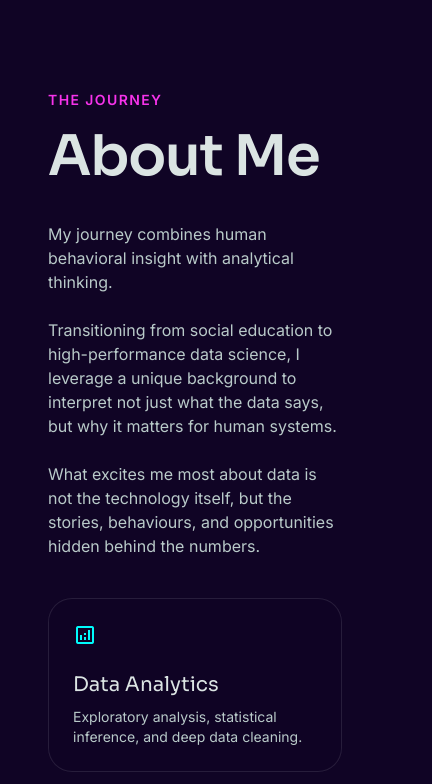
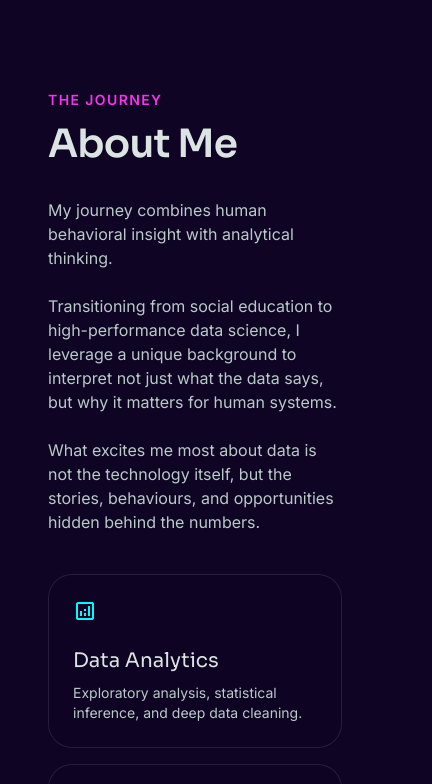
Before and after one commit to nsfacila/portfolio, a website: page index.html in a window 390 px wide. Shown: the part 1386-2170 px from the top of the page, 432 px wide, since content can reach past the window. Drawn offline with nearby package versions, Linux system fonts and the light colour scheme.

Commit message:
edited responsive

```diff
--- a/index.html
+++ b/index.html
@@ -127,6 +127,24 @@
         @media (min-width: 768px) {
             #project-filters {
                 flex-wrap: nowrap;
+            }
+        }
+
+        @media (max-width: 430px) {
+            html,
+            body {
+                overflow-x: hidden;
+            }
+
+            .text-section-title,
+            .font-section-title {
+                font-size: clamp(2rem, 10vw, 2.65rem) !important;
+                line-height: 1.1 !important;
+                letter-spacing: -0.02em !important;
+            }
+
+            #contact h2 {
+                overflow-wrap: anywhere;
             }
         }
     </style>
```
